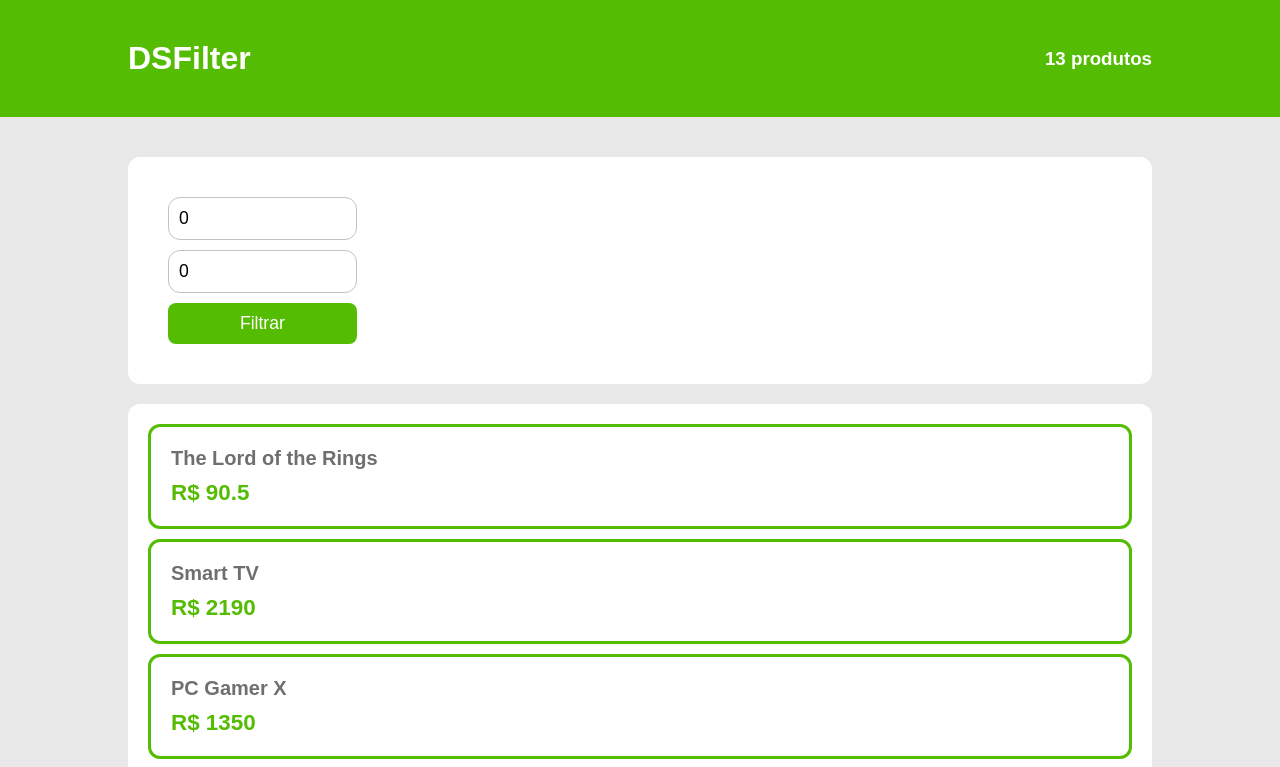
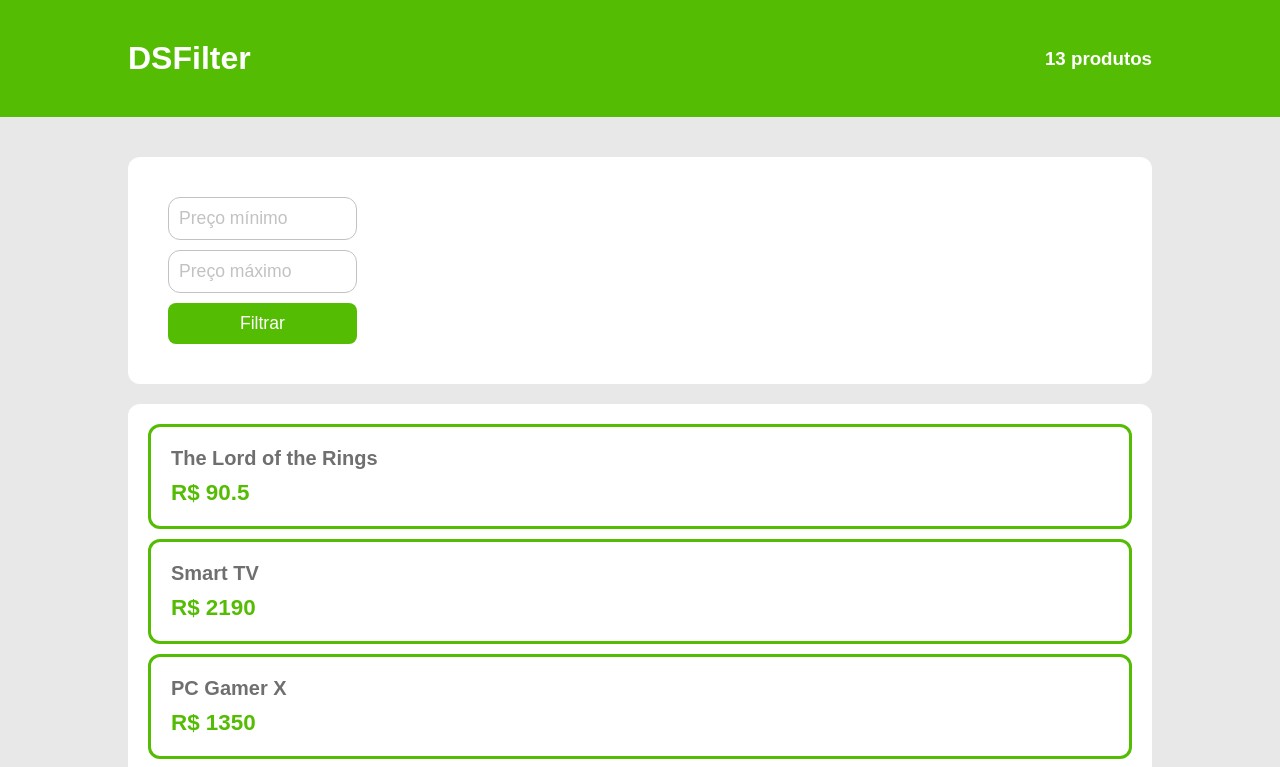
Before and after one commit to FelipeLohan/filter-challenge-react, a React (Vite) app: page / in a window 1280 px wide. Shown: the top 767 px of the page. Built offline with nearby package versions, Linux system fonts and the light colour scheme.

Commit message:
Input placeholder working

```diff
--- a/src/components/Filter/Filter.tsx
+++ b/src/components/Filter/Filter.tsx
@@ -23,21 +23,22 @@ const FormContainer = styled.form`
 
 const Filter = () => {
 
-  const {contextProductList, setContextProductList} = useContext(ContextProductList)
+  const {setContextProductList} = useContext(ContextProductList)
 
   type FormData = {
-    minPrice: number,
-    maxPrice: number
+    minPrice?: number,
+    maxPrice?: number
   }
 
   const [formData, setFormData] = useState<FormData>({
-    minPrice: 0,
-    maxPrice: 0
+    minPrice: undefined,
+    maxPrice: undefined
   })
 
   function handleChange(e: any){
-    const value = e.target.value;
+    const value = Number(e.target.value);
     const name = e.target.name;
+
     setFormData({...formData, [name]: value})
   }
 
@@ -47,7 +48,6 @@ const Filter = () => {
     const filteredProducts = productService.findByPrice(formData.minPrice, formData.maxPrice);
 
     setContextProductList(filteredProducts)
-    console.log(contextProductList)
 
   }
 
@@ -59,14 +59,14 @@ const Filter = () => {
             placeholderText="Preço mínimo"
             inputType="number"
             name="minPrice"
-            value={formData.minPrice}
+            value={formData.minPrice || ""}
             handleChange={handleChange}
           />
           <Input
             placeholderText="Preço máximo"
             inputType="number"
             name="maxPrice"
-            value={formData.maxPrice}
+            value={formData.maxPrice || ""}
             handleChange={handleChange}
           />
           <CtaButton type="submit" text="Filtrar" handleClick={handleFilterButton} />
```
